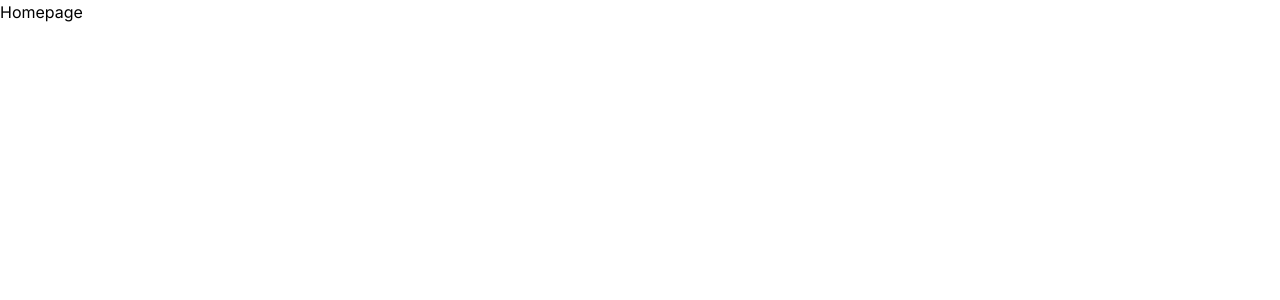
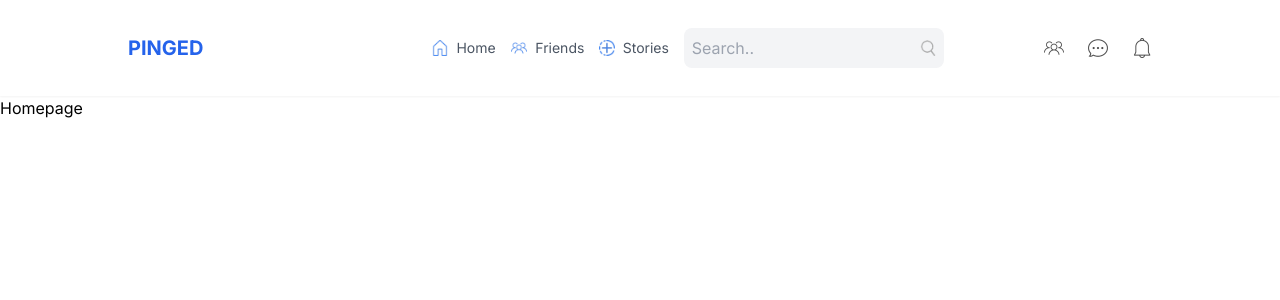
Before and after one commit to Rahulkaradwal/pinged, a Next.js app: page / in a window 1280 px wide. Shown: the top 300 px of the page. Built offline with nearby package versions, Linux system fonts and the light colour scheme.

Commit message:
feat: add navbar ui components and styles

```diff
--- a/src/app/layout.tsx
+++ b/src/app/layout.tsx
@@ -1,6 +1,7 @@
 import type { Metadata } from "next";
 import { Inter } from "next/font/google";
 import "./globals.css";
+import NavBar from "@/components/header/NavBar";
 
 const inter = Inter({ subsets: ["latin"] });
 
@@ -16,7 +17,10 @@ export default function RootLayout({
 }>) {
   return (
     <html lang="en">
-      <body className={inter.className}>{children}</body>
+      <body className={inter.className}>
+        <NavBar />
+        {children}
+      </body>
     </html>
   );
 }
--- /dev/null
+++ b/src/components/header/Features.tsx
@@ -0,0 +1,35 @@
+import Image from "next/image";
+import Link from "next/link";
+import React from "react";
+
+const linkStyle = " flex items-center cursor-pointer gap-2 ";
+
+function Features() {
+  return (
+    <div className="hidden md:flex w-[50%]  gap-6">
+      <div className="flex  gap-6">
+        <Link className={linkStyle} href="/">
+          <Image src="/home.png" alt="logo" width={16} height={16} />
+          <p className="text-sm text-gray-600">Home</p>
+        </Link>
+        <Link className={linkStyle} href="/">
+          <Image src="/friends.png" alt="logo" width={16} height={16} />
+          <p className="text-sm text-gray-600">Friends</p>
+        </Link>
+        <Link className={linkStyle} href="/">
+          <Image src="/stories.png" alt="logo" width={16} height={16} />
+          <p className="text-sm text-gray-600">Stories</p>
+        </Link>
+      </div>
+      <div className=" hidden gap-6 rounded-lg bg-gray-100 w-fit p-2 lg:flex justify-between items-center">
+        <input
+          placeholder="Search.."
+          className="outline-none bg-transparent w-full"
+        />
+        <Image src="/search.png" alt="logo" width={16} height={16} />
+      </div>
+    </div>
+  );
+}
+
+export default Features;
--- /dev/null
+++ b/src/components/header/HamburgerButton.tsx
@@ -0,0 +1,40 @@
+"use client";
+import Link from "next/link";
+import React from "react";
+
+function HamburgerButton() {
+  const [open, setOpen] = React.useState(false);
+  return (
+    <div className="md:hidden cursor-pointer">
+      <div className="flex flex-col gap-1" onClick={() => setOpen(!open)}>
+        <div
+          className={`w-6 rounded-md h-1 ease-out duration-300 bg-blue-500 ${
+            open ? "rotate-45 translate-y-2" : ""
+          } `}
+        ></div>
+        <div
+          className={`w-6 rounded-md ease-out duration-300 h-1 bg-blue-500  ${
+            open ? "opacity-0" : ""
+          }`}
+        ></div>
+        <div
+          className={`w-6 rounded-md h-1 ease-out duration-300 bg-blue-500 ${
+            open ? "-rotate-45 -translate-y-2" : ""
+          }`}
+        ></div>
+      </div>
+
+      {open && (
+        <div className="absolute  left-0 top-24 w-full h-[calc(100vh-96px)] bg-white flex flex-col items-center justify-center gap-8 font-medium text-xl z-10">
+          <Link href="/">Home</Link>
+          <Link href="/">Friends</Link>
+          <Link href="/">Groups</Link>
+          <Link href="/">Stories</Link>
+          <Link href="/">Login</Link>
+        </div>
+      )}
+    </div>
+  );
+}
+
+export default HamburgerButton;
--- /dev/null
+++ b/src/components/header/Logo.tsx
@@ -0,0 +1,11 @@
+import React from "react";
+
+function Logo() {
+  return (
+    <h1 className="text-xl md:hidden lg:block w-[20%] font-bold text-blue-600">
+      PINGED
+    </h1>
+  );
+}
+
+export default Logo;
--- /dev/null
+++ b/src/components/header/MenuButtons.tsx
@@ -0,0 +1,17 @@
+import Image from "next/image";
+import Link from "next/link";
+import React from "react";
+import HamburgerButton from "./HamburgerButton";
+
+function MenuButtons() {
+  return (
+    <div className=" justify-between   gap-6  flex items-center ">
+      <Image src="/people.png" alt="logo" width={20} height={20} />
+      <Image src="/messages.png" alt="logo" width={20} height={20} />
+      <Image src="/notifications.png" alt="logo" width={20} height={20} />
+      <HamburgerButton />
+    </div>
+  );
+}
+
+export default MenuButtons;
--- /dev/null
+++ b/src/components/header/NavBar.tsx
@@ -0,0 +1,17 @@
+import React from "react";
+import Logo from "./Logo";
+import MenuButtons from "./MenuButtons";
+import Features from "./Features";
+
+function NavBar() {
+  return (
+    <div className="h-24 py-4 px-4 md:px-9 lg:px-32  shadow-sm flex justify-between items-center  ">
+      <Logo />
+      <Features />
+
+      <MenuButtons />
+    </div>
+  );
+}
+
+export default NavBar;
```
